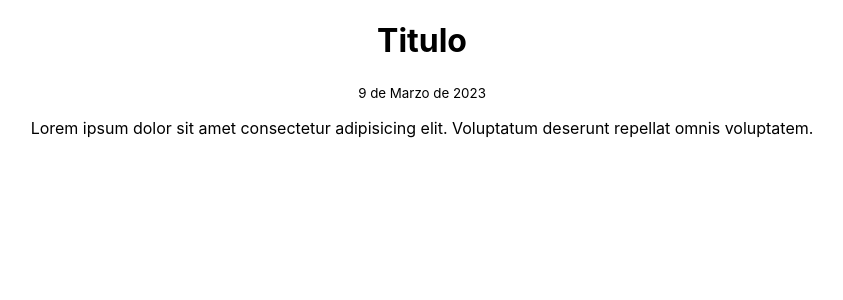
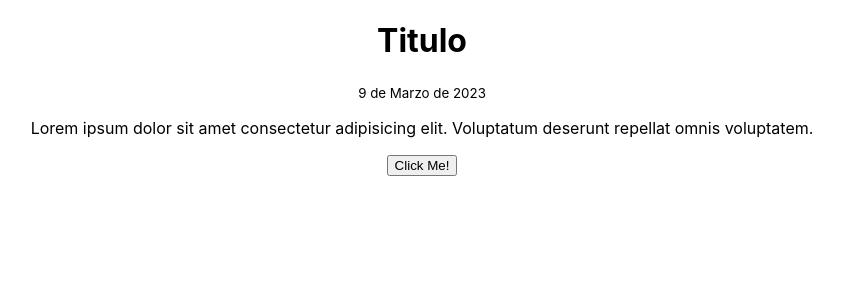
Before and after one commit to Alb3G/Tema_6_React, a React (Create React App) app in the folder cheatsheet/my-app/: page / in a window 1280 px wide. Shown: the top 300 px of the page, without its empty margins (218-1061 px from the left). Built offline with nearby package versions, Linux system fonts and the light colour scheme.

Commit message:
Explicacion React fragments e inicio de las props

```diff
--- a/cheatsheet/my-app/package.json
+++ b/cheatsheet/my-app/package.json
@@ -8,7 +8,7 @@
     "@testing-library/user-event": "^13.5.0",
     "react": "^18.2.0",
     "react-dom": "^18.2.0",
-    "react-scripts": "5.0.1",
+    "react-scripts": "^5.0.1",
     "web-vitals": "^2.1.4"
   },
   "scripts": {
--- a/cheatsheet/my-app/src/App.js
+++ b/cheatsheet/my-app/src/App.js
@@ -1,10 +1,11 @@
 import './App.css'
-import FirstComponent from './components/FirstComponent'
+import FirstComponent, { SecondComponent } from './components/FirstComponent'
 
 function App () {
   return (
     <div className="App">
-      <FirstComponent />
+      <FirstComponent title ="Titulo enviado desde el padre" date="9 de Marzo de 2023"/>
+      <SecondComponent />
     </div>
   )
 }
--- a/cheatsheet/my-app/src/components/FirstComponent.js
+++ b/cheatsheet/my-app/src/components/FirstComponent.js
@@ -1,9 +1,21 @@
-export default function FirstComponent() {
+// rfc snippet para crear un componente funcional
+// import { } from 'react' es opcional si usamos un fragment par encapsular los elementos.
+
+export default function FirstComponent (props) {
+  console.log(props, typeof props)
   return (
-    <div>
+    <>
         <h1>Titulo</h1>
         <small>9 de Marzo de 2023</small>
         <p>Lorem ipsum dolor sit amet consectetur adipisicing elit. Voluptatum deserunt repellat omnis voluptatem.</p>
-    </div>
+    </>
   )
 }
+
+function SecondComponent () {
+  return (
+    <button>Click Me!</button>
+  )
+}
+
+export { SecondComponent }
```
Also changed, not shown: cheatsheet/my-app/.eslintrc.json, 1 other file (tests, documents, lock files or other folders).
